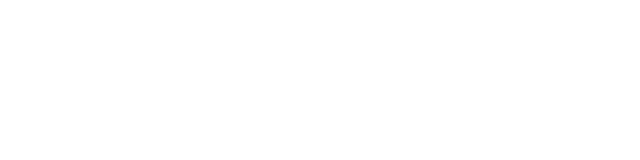
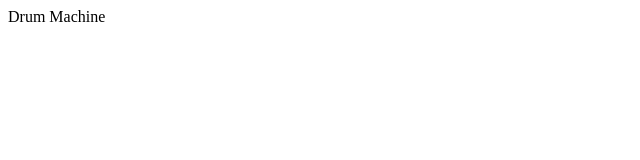
Before and after one commit to anthonyzamarro/fcc-drum-machine, a React (Create React App) app: page / in a window 1280 px wide. Shown: the top 160 px of the page, without its empty margins (0-640 px from the left). Built offline with nearby package versions, Linux system fonts and the light colour scheme.

Commit message:
Add Container
add ids and container classes

```diff
--- a/src/App.js
+++ b/src/App.js
@@ -1,10 +1,12 @@
-import React, { Component } from 'react';
+import React, { Component } from "react";
 
 class App extends Component {
   render() {
     return (
-      <div className="App">
-
+      <div className="App drum-machine-container" id="drum-machine">
+        <div className="display-container" id="display">
+          Drum Machine
+        </div>
       </div>
     );
   }
```
